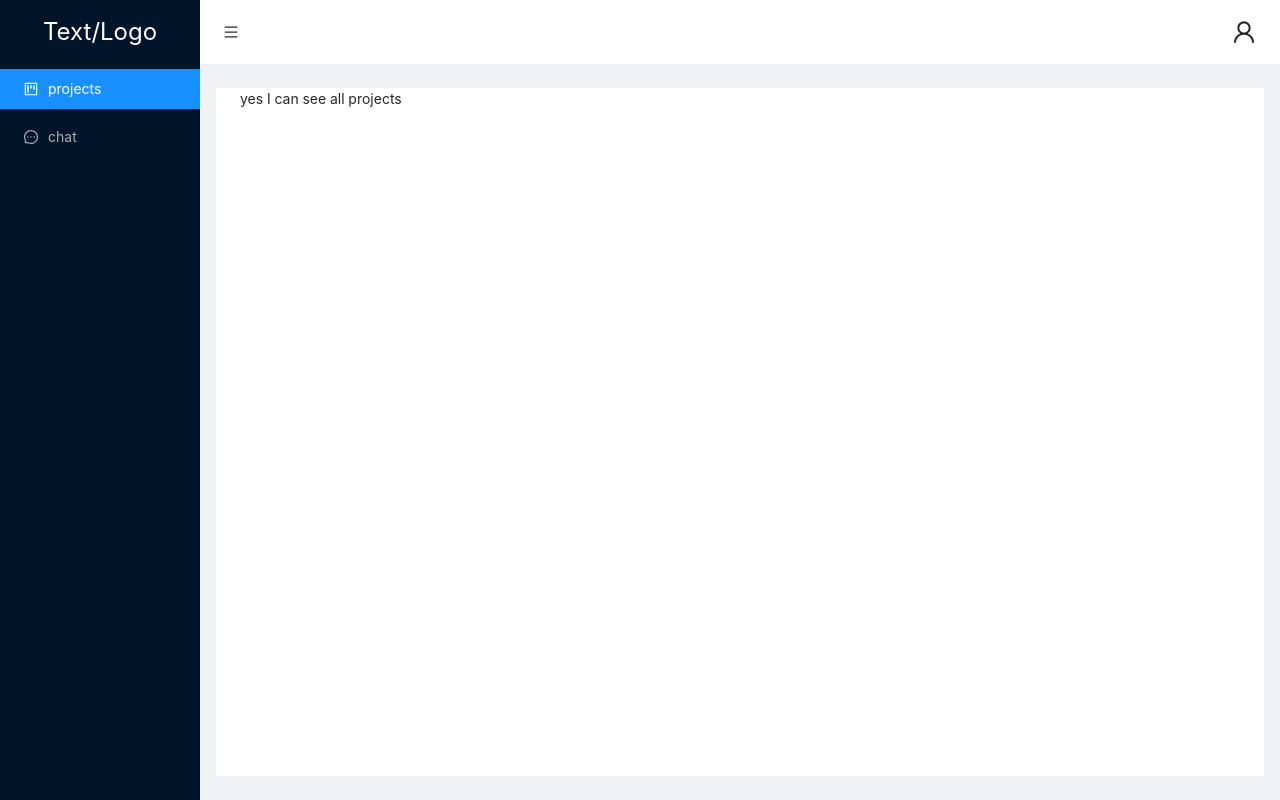
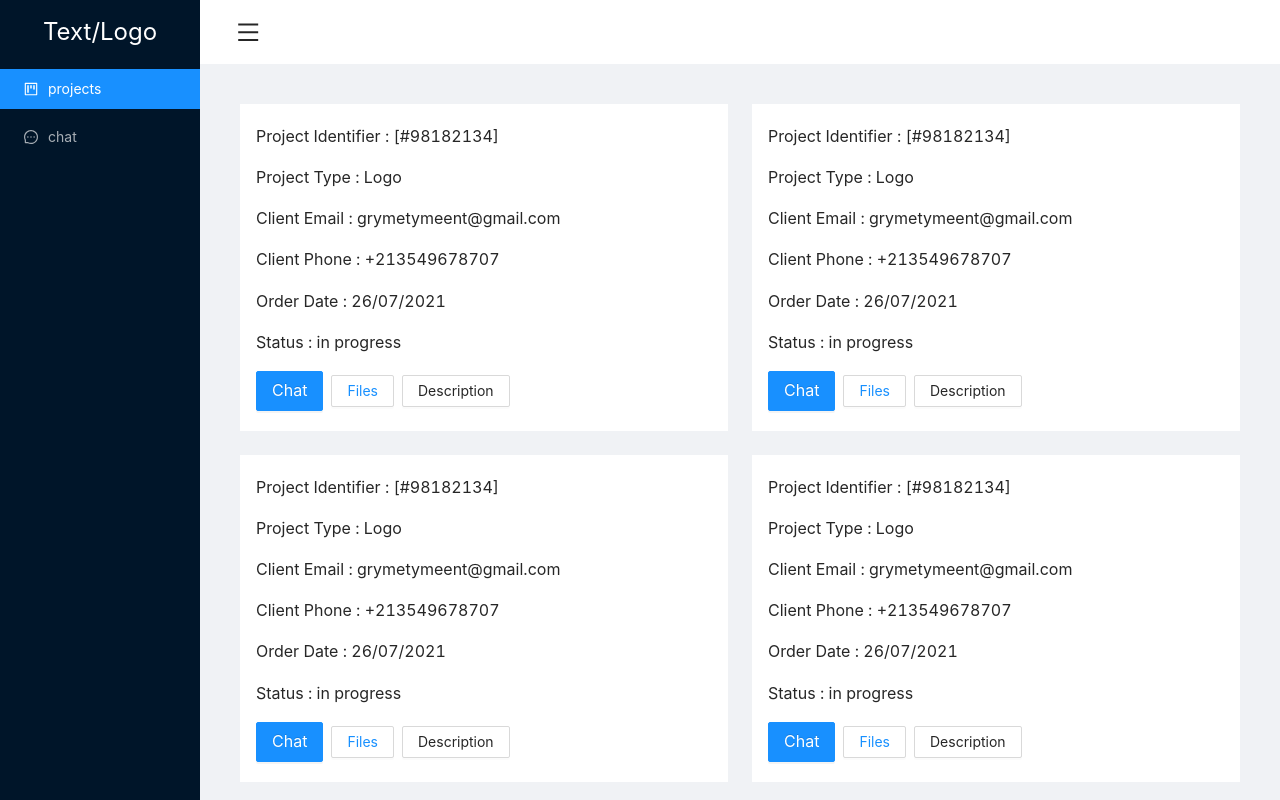
Before and after one commit to ChaTbiM/hayday-staging-web, a React (Create React App) app: page /dashboard in a window 1280 px wide. Shown: the top 800 px of the page. Built offline with nearby package versions, Linux system fonts and the light colour scheme; no server answers.

Commit message:
static projects page

```diff
--- a/src/axios.config.js
+++ b/src/axios.config.js
@@ -1,7 +1,7 @@
 import axios from 'axios';
 
 const http = axios.create({
-    baseURL: 'http://localhost:8080/api/v1',
+    baseURL: process.env.REACT_APP_APP_URL,
 })
 
 // Add a response interceptor
--- /dev/null
+++ b/src/components/ProjectCard/ProjectCard.jsx
@@ -0,0 +1,43 @@
+import { Button, Space } from 'antd';
+import Modal from 'antd/lib/modal/Modal';
+import React, { useState } from 'react';
+import { Link, useRouteMatch } from 'react-router-dom';
+import styles from './ProjectCard.module.scss';
+
+export default function ProjectCard() {
+    const [isModalVisible, setIsModalVisible] = useState(false);
+    const {url} = useRouteMatch();
+
+    const showModal = () => {
+        setIsModalVisible(true)
+    }
+
+    const closeModal = ()=>{
+        setIsModalVisible(false)
+    }
+
+    return (
+        <>
+            <div className={styles.container}>
+                <p className={styles.identifier}> Project Identifier : [#98182134] </p>
+                <p className={styles.type}> Project Type : Logo </p>
+                <p className={styles.client__email}> Client Email : grymetymeent@gmail.com </p>
+                <p className={styles.client__phone}> Client Phone : +213549678707 </p>
+                <p className={styles.status}>Order Date : 26/07/2021 </p>
+                <p className={styles.status}>Status : in progress</p>
+                <div>
+                    <Space size={8}>
+                        <Button size="large" type="primary">Chat</Button>
+                        <Button > <Link to={`${url}/project/15/files`}>Files</Link> </Button>
+                        <Button onClick={showModal} >Description</Button>
+                    </Space>
+                </div>
+            </div>
+            <Modal title="Brief Description" visible={isModalVisible} footer={null} onCancel={closeModal}>
+                <p>Brief Description</p>
+                <p>Brief Description</p>
+                <p>Brief Description</p>
+            </Modal>
+        </>
+    )
+}
--- /dev/null
+++ b/src/components/ProjectCard/ProjectCard.module.scss
@@ -0,0 +1,5 @@
+.container {
+    background-color: white;
+    padding: 1.25rem 1rem;
+    font-size: 1rem;
+}
--- a/src/scenes/Login/Login.jsx
+++ b/src/scenes/Login/Login.jsx
@@ -9,6 +9,8 @@ import styles from "./Login.module.scss";
 function Login() {
     const history = useHistory();
     const [unauthorized, setUnauthorized] = useState(false);
+    const [serverError, setServerError] = useState(false);
+
 
     const onSubmitHandler = (values) => {
         http.post('auth/login', values)
@@ -19,17 +21,31 @@ function Login() {
             }).then(() => {
                 history.push('/dashboard')
             }).catch(error => {
-                if (error.response.status === 401) {
-                    setUnauthorized(true)
+                if (error.response) {
+                    if (error.response.status === 401) {
+                        setUnauthorized(true)
+                    }
+                } else {
+                    setServerError(true)
                 }
             })
     };
+
 
     const openUnauthorizedNotification = () => {
         notification['error']({
             message: 'Unauthorized !',
             description:
                 'Wrong Email or Password ! Please Try Again.',
+        });
+    };
+
+    const openServerErrorNotification = () => {
+        notification['error']({
+            message: 'Server is down !',
+            description:
+                `Something went wrong,
+                please try again in a while.`,
         });
     };
 
@@ -42,6 +58,15 @@ function Login() {
             setUnauthorized(false)
         }
     }, [unauthorized])
+
+    useEffect(() => {
+        if (serverError) {
+            openServerErrorNotification();
+        }
+        return () => {
+            setUnauthorized(false)
+        }
+    }, [serverError])
 
     return (
         <div className={styles.page}>
--- a/src/scenes/Projects/Projects.jsx
+++ b/src/scenes/Projects/Projects.jsx
@@ -1,9 +1,36 @@
+import { Col, Row } from 'antd'
 import React from 'react'
+import ProjectCard from '../../components/ProjectCard/ProjectCard'
 
 export default function Projects() {
     return (
-        <div>
-            projects screen
-        </div>
+        <>
+            <Row gutter={[24, 24]}>
+                <Col className="gutter-row" xs={24} md={12} >
+                    <ProjectCard />
+                </Col>
+                <Col className="gutter-row" xs={24} md={12} >
+                    <ProjectCard />
+                </Col>
+                <Col className="gutter-row" xs={24} md={12} >
+                    <ProjectCard />
+                </Col>
+                <Col className="gutter-row" xs={24} md={12} >
+                    <ProjectCard />
+                </Col>
+                <Col className="gutter-row" xs={24} md={12} >
+                    <ProjectCard />
+                </Col>
+                <Col className="gutter-row" xs={24} md={12} >
+                    <ProjectCard />
+                </Col>
+                <Col className="gutter-row" xs={24} md={12} >
+                    <ProjectCard />
+                </Col>
+                <Col className="gutter-row" xs={24} md={12} >
+                    <ProjectCard />
+                </Col>
+            </Row>
+        </>
     )
 }
--- /dev/null
+++ b/src/scenes/Projects/Projects.module.scss
@@ -0,0 +1,6 @@
+.container {
+    display: flex;
+    justify-content: center;
+    align-items: center;
+    flex-wrap: wrap;
+}
--- a/src/shared/Layout/Dashboard.jsx
+++ b/src/shared/Layout/Dashboard.jsx
@@ -1,10 +1,12 @@
-import React, { useEffect, useState } from 'react';
 import { MenuOutlined, MessageOutlined, ProjectOutlined, UserOutlined } from '@ant-design/icons';
 import { Drawer, Layout, Menu } from 'antd';
+import React, { useEffect, useState } from 'react';
 import { Link, Route, Switch, useLocation, useRouteMatch } from 'react-router-dom';
+import useWindowSize from '../../hooks/useWindowSize';
 import Chat from '../../scenes/Chat/Chat';
+import Files from '../../scenes/Files/Files';
+import Projects from '../../scenes/Projects/Projects';
 import styles from './Dashboard.module.scss';
-import useWindowSize from '../../hooks/useWindowSize';
 
 const { Header, Sider, Content } = Layout;
 
@@ -24,7 +26,7 @@ export default function Dashboard() {
     let location = useLocation();
 
     const toggle = () => {
-        if (width > 760) {
+        if (width > 980) {
             setIsCollapsed(!isCollapsed)
         } else {
             setVisible(!visible)
@@ -40,7 +42,7 @@ export default function Dashboard() {
     return (
         <Layout className={styles.container}>
             {
-                width > 761 && <Sider trigger={null} collapsible collapsed={isCollapsed}>
+                width > 981 && <Sider trigger={null} collapsible collapsed={isCollapsed}>
                     {!isCollapsed ? <div className={styles.logo}><p>Text/Logo</p></div> : <div className={styles.empty__logo}></div>}
                     <Menu theme="dark" mode="inline" defaultSelectedKeys={[location.pathname]}>
                         <Menu.Item key={'/dashboard'} icon={<ProjectOutlined />}>
@@ -54,7 +56,7 @@ export default function Dashboard() {
             }
 
             {
-                width <= 760 &&
+                width <= 980 &&
                 <Drawer
                     title="Menu"
                     placement="right"
@@ -76,19 +78,23 @@ export default function Dashboard() {
             }
 
             <Layout className="site-layout">
+
                 <Header className={styles.header} >
                     <MenuOutlined onClick={toggle} className={styles.menu__outlined} />
-                    <UserOutlined className={styles.avatar} />
+                    {/* <UserOutlined className={styles.avatar} /> */}
                 </Header>
                 <Content
                     className={styles.content}
                 >
                     <Switch>
                         <Route path={path} exact >
-                            <p>yes I can see all projects</p>
+                            <Projects />
                         </Route>
                         <Route path={`${path}/chat`}  >
                             <Chat />
+                        </Route>
+                        <Route path={`${path}/project/:projectid/files`}  >
+                            <Files />
                         </Route>
                     </Switch>
                 </Content>
--- a/src/shared/Layout/Dashboard.module.scss
+++ b/src/shared/Layout/Dashboard.module.scss
@@ -23,18 +23,18 @@
 
 /* -------------------------------------------------------------------------------  */
 
-.header,
-.content {
+.header {
     background-color: white;
-    padding: 0 1.5rem;
+    padding: 0 1.25rem;
+    display: flex;
+        align-items: center;
+        justify-content: space-between;
 }
 
 /* header */
-.header {
-    display: flex;
-    align-items: center;
-    justify-content: space-between;
-}
+// .header {
+//
+// }
 
 .drawer {
     :global {
@@ -44,12 +44,29 @@
     }
 }
 
-.avatar,
-.menu__outlined1 {
+.avatar {
     font-size: 1.5rem;
 }
 
+
+.menu__outlined {
+    font-size: 1.4rem;
+}
+
 /* content */
+
 .content {
-    margin: 1.5rem 1rem;
+    margin: 2.5rem 1rem;
 }
+
+@media only screen and (min-width: 980px) {
+    .content {
+        margin: 2.5rem;
+    }
+
+.header {
+    padding: 0 2.3rem;
+
+}
+
+}
```
Also changed, not shown: 1 other file (tests, documents, lock files or other folders).
